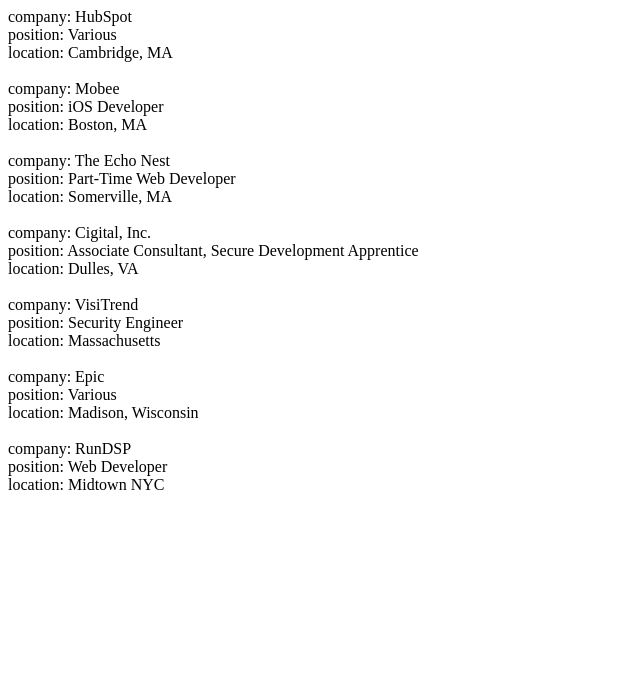
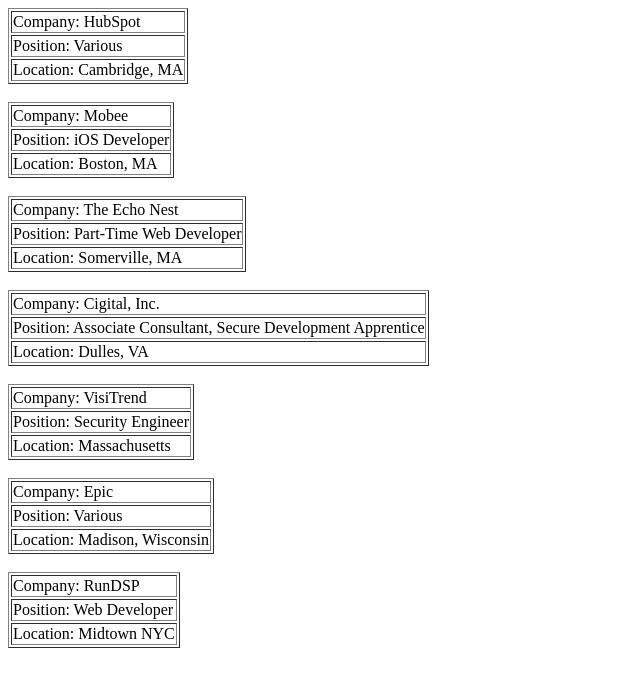
Before and after one commit to aschwartz18/2048-gamecenter, a plain HTML site: page comp20-aschwartz/jobs/jobs.html in a window 1280 px wide. Shown: the whole page, without its empty margins (0-640 px from the left). Drawn offline with Linux system fonts and the light colour scheme.

Commit message:
formatted into table

```diff
--- a/comp20-aschwartz/jobs/jobs.html
+++ b/comp20-aschwartz/jobs/jobs.html
@@ -12,9 +12,7 @@
 		    console.log(parsed['company']);
 		    console.log(parsed['position']);
             console.log(parsed['location']);
-        document.write("company: " + parsed[i]['company'] + "<br/>");
-	    document.write("position: " + parsed[i]['position'] + "<br/>");
-	    document.write("location: " + parsed[i]['location'] + "<br/>" + "<br/>");
+            document.write("<table border=\"1\"><tr><td>" + "Company: " + parsed[i]['company'] + "</td></tr><tr><td>" + "Position: " + parsed[i]['position'] + "</td></tr><tr><td>" + "Location: " + parsed[i]['location'] + "</td></tr></table>" + "<br/>");
 		}
 	}
 
```
Lines whose indentation alone changed are shown as unchanged.
